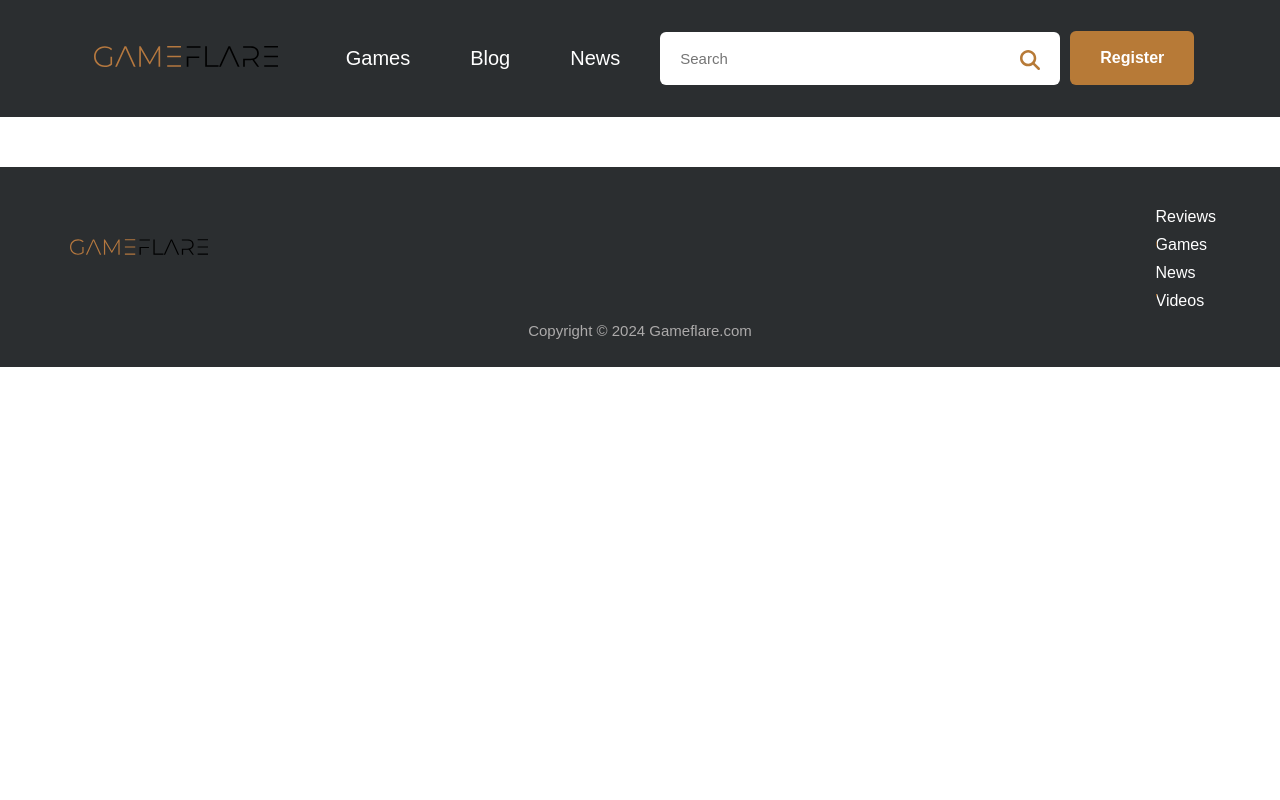
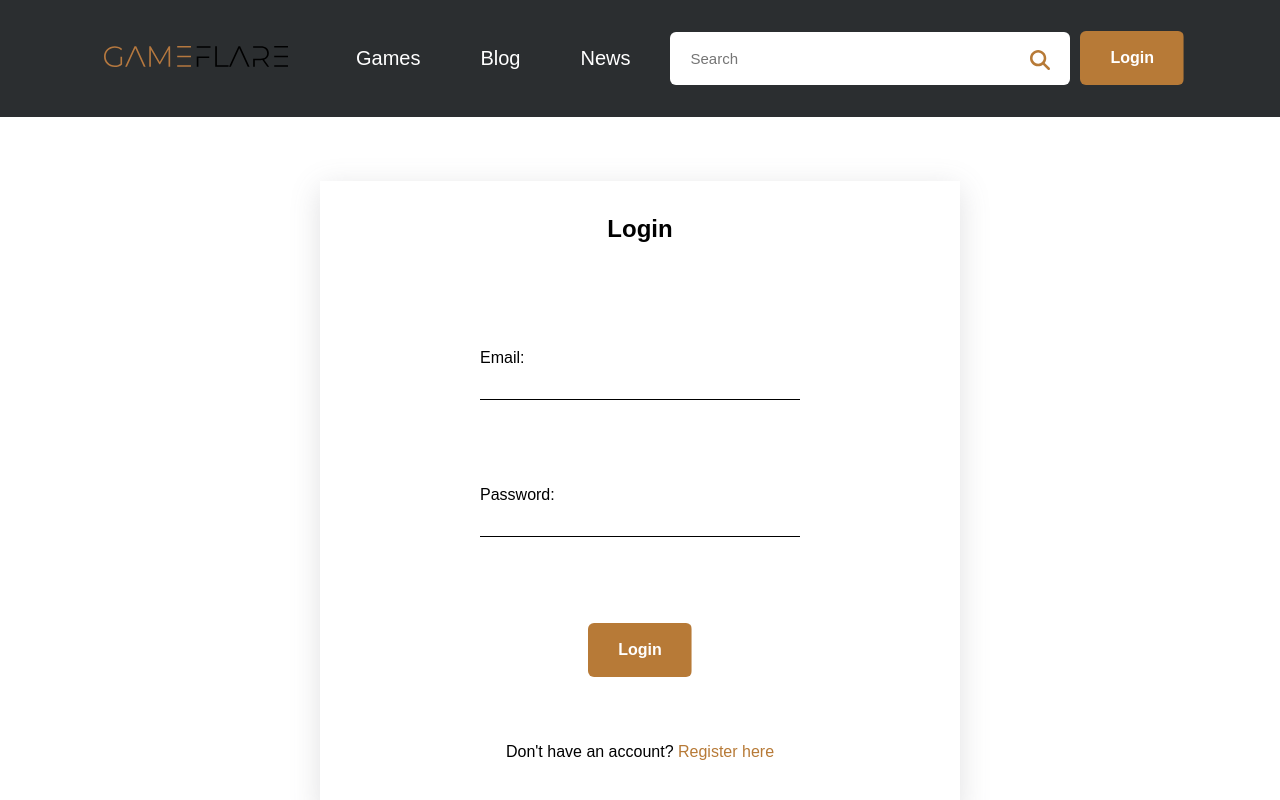
Before and after one commit to petrovicmilos/Game-reviews-FE, an Angular app: page /login in a window 1280 px wide. Before the commit this address led to /. Shown: the top 800 px of the page. Built offline with nearby package versions, Linux system fonts and the light colour scheme.

Commit message:
register and login page

```diff
--- a/src/app/app-routing.module.ts
+++ b/src/app/app-routing.module.ts
@@ -8,6 +8,7 @@ import { NewsDetailComponent } from './news-detail/news-detail.component';
 import { GamesComponent } from './games/games.component';
 import { GameDetailComponent } from './game-detail/game-detail.component';
 import { RegisterComponent } from './register/register.component';
+import { LoginComponent } from './login/login.component';
 
 const routes: Routes = [
   { path: '', component: HomepageComponent }, // Početna stranica
@@ -19,6 +20,7 @@ const routes: Routes = [
   { path: '', redirectTo: '/home', pathMatch: 'full' },
   { path: 'news/:id', component: NewsDetailComponent },
   { path: 'register', component: RegisterComponent },
+  { path: 'login', component: LoginComponent },
 ];
 
 @NgModule({
--- a/src/app/header-component/header-component.component.html
+++ b/src/app/header-component/header-component.component.html
@@ -15,7 +15,7 @@
             </form>
         </div>
         <div class="register-button">
-            <app-button text="Register" type="router" routerLink="/register" color="#9b6530" hoverColor="#b77a37"
+            <app-button text="Login" type="router" routerLink="/login" color="#9b6530" hoverColor="#b77a37"
                 textColor="white" padding="18px 30px" fontSize="16px"></app-button>
 
         </div>
--- a/src/app/login/login.component.html
+++ b/src/app/login/login.component.html
@@ -1 +1,27 @@
-<p>login works!</p>
+<div class="register_component">
+    <div class="register_component_container">
+        <div class="register_component_title">
+            <h2>Login</h2>
+        </div>
+        <div class="register_component_form">
+            <form action="#">
+                <div class="register_component_form_input_item">
+                    <label for="username">Email:</label>
+                    <input type="email" id="email" name="email" required>
+                </div>
+                <div class="register_component_form_input_item">
+                    <label for="password">Password:</label>
+                    <input type="password" id="password" name="password" required>
+                </div>
+                <div class="register_component_form_button_item">
+                    <app-button text="Login" type="router" routerLink="/register" color="#9b6530"
+                        hoverColor="#b77a37" textColor="white" padding="18px 30px" fontSize="16px"></app-button>
+                </div>
+            </form>
+        </div>
+        <div class="register_component_container_alternative">
+            <p>Don't have an account? <a href="#" routerLink="/register">Register here</a></p>
+        </div>
+    </div>
+
+</div>
--- a/src/app/login/login.component.scss
+++ b/src/app/login/login.component.scss
@@ -0,0 +1,73 @@
+@import '../../styles/colors.scss';
+@import '../../styles/styles.scss';
+
+.register_component {
+    display: flex;
+    justify-content: center;
+    .register_component_container {
+        padding: 15px 0;
+        margin-top: 5%;
+        box-shadow: rgba(100, 100, 111, 0.2) 0px 7px 29px 0px;
+        width: 50%;
+        height: 600px;
+        display: flex;
+        flex-direction: column;
+        .register_component_title {
+            text-align: center;
+        }
+        .register_component_form {
+            width: 100%;
+            form {
+                display: flex;
+                flex-direction: column;
+                width: 50%;
+                margin: auto;
+                height: 500px;
+                justify-content:space-evenly;
+
+                .register_component_form_input_item {
+                    width: 100%;
+                    display: flex;
+                    flex-direction: column;
+
+                    label {
+
+                    }
+
+                    input {
+                        height: 30px;
+                        border: none;
+                        border-bottom: 1px solid;
+                        font-size: 20px;
+
+                        &:focus {
+                            outline: none;
+                        }
+                    }
+                }
+
+                .register_component_form_button_item {
+                    display: flex;
+                    justify-content: center;
+                }
+            }
+        }
+        .register_component_container_alternative {
+            text-align: center;
+
+            p {
+                margin: 0;
+                padding: 0;
+                margin-top: -20px;
+
+                a {
+                    color: $hover-color-links;
+                    text-decoration: none;
+                }
+            }
+
+
+        }
+    }
+
+}
--- a/src/app/register/register.component.html
+++ b/src/app/register/register.component.html
@@ -28,6 +28,9 @@
 
             </form>
         </div>
+        <div class="register_component_container_alternative">
+            <p>Already have an account? <a href="#" routerLink="/login">Login here</a></p>
+        </div>
     </div>
 
 </div>
--- a/src/app/register/register.component.scss
+++ b/src/app/register/register.component.scss
@@ -5,11 +5,11 @@
     display: flex;
     justify-content: center;
     .register_component_container {
-        border: 1px solid;
         margin-top: 5%;
         width: 50%;
         height: 600px;
         display: flex;
+        box-shadow: rgba(100, 100, 111, 0.2) 0px 7px 29px 0px;
         flex-direction: column;
         .register_component_title {
             text-align: center;
@@ -35,7 +35,6 @@
 
                     input {
                         height: 30px;
-                        border-radius: $border-radius;
                         border: none;
                         border-bottom: 1px solid;
                         font-size: 20px;
@@ -52,6 +51,20 @@
                 }
             }
         }
+        .register_component_container_alternative {
+            text-align: center;
+
+            p {
+                margin: 0;
+
+                a {
+                    color: $hover-color-links;
+                    text-decoration: none;
+                }
+            }
+
+
+        }
     }
 
 }
```
